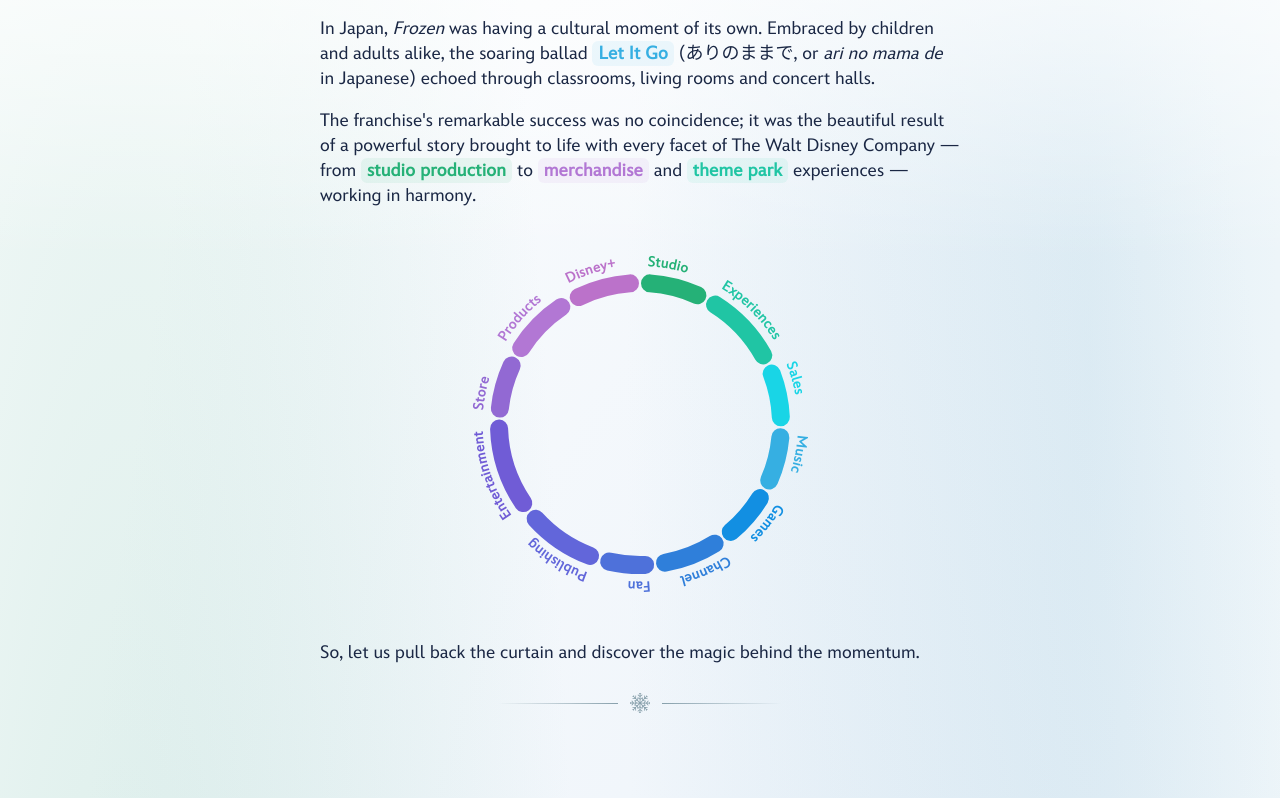
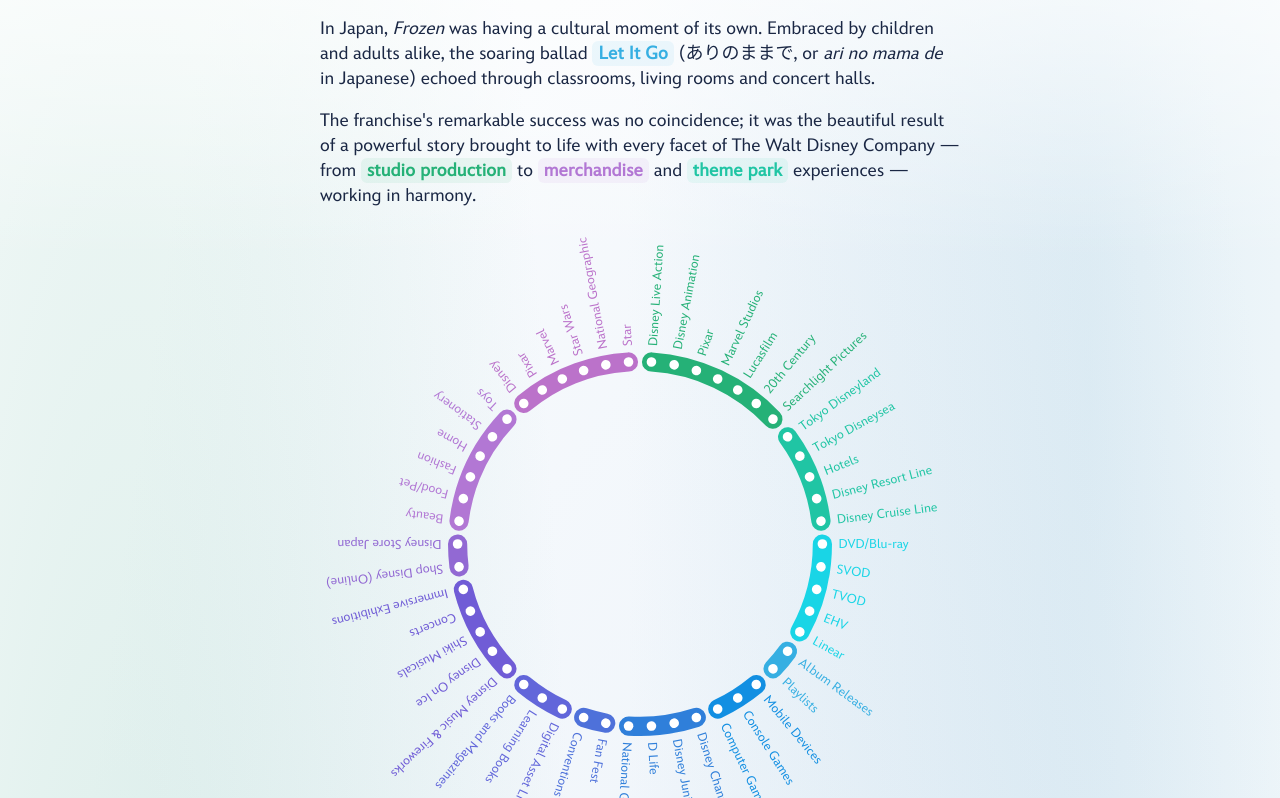
Before and after one commit to officeofjane/diana-frost-january, a SvelteKit app: page / in a window 1280 px wide. Shown: the part 942-1740 px from the top of the page. Built offline with nearby package versions, Linux system fonts and the light colour scheme.

Commit message:
full wheel test

```diff
--- /dev/null
+++ b/src/components/FullWheel.svelte
@@ -0,0 +1,134 @@
+<script>
+  import { arc, pie } from "d3-shape";
+  import { range } from "d3-array";
+  import { scaleLinear } from "d3-scale";
+  import { data, NUM_NODES } from "$data/data.js";
+  import colours from "$data/colours.json";
+
+  let { width, height, highlight = "" } = $props();
+
+  const MARGIN = 160;
+  const ARC_WIDTH = 24;
+  const NODE_RADIUS = 6;
+  const labelStartAngle = 360/NUM_NODES/2 - 90;
+
+  const toDegrees = (radians) => radians * 180/Math.PI;
+
+  const nodeScale = scaleLinear()
+    .domain([0, NUM_NODES])
+    .range([-90, 270]);
+
+  const outerRadius = $derived(Math.min(width, height) * 0.5 - MARGIN);
+  const innerRadius = $derived(outerRadius - ARC_WIDTH);
+
+  const wheelArc = $derived.by(() => {
+    const d = arc()
+      .innerRadius(innerRadius)
+      .outerRadius(outerRadius)
+      .padAngle(0.015)
+      .cornerRadius(ARC_WIDTH);
+    return d;
+  });
+
+  const highlightArc = $derived.by(() => {
+    const d = arc()
+      .innerRadius(innerRadius)
+      .outerRadius(width/2)
+      .padAngle(0.01)
+    return d;
+  });
+
+  const wheelPie = pie()
+    .sort(null)
+    .value((d) => d.labels.length);
+  const wheelData = wheelPie(data);
+
+  // console.log(wheelData);
+</script>
+
+<svg viewBox="0, 0, {width}, {height}">
+  <g
+    class="pie"
+    transform="translate({width/2}, {height/2})"
+  >
+    {#each wheelData as slice}
+    {@const centroid = slice.startAngle + (slice.endAngle - slice.startAngle)/2}
+    {@const category = slice.data.category}
+      <path class="arc {category}"
+        d={wheelArc(slice)}
+        fill={colours[category]}
+      />
+      <text class="category {category}"
+        x="-14"
+        dy="-0.5em"
+        fill={colours[category]}
+        opacity={category === highlight ? 1 : 0}
+        text-anchor="end"
+        transform="rotate({toDegrees(centroid) + labelStartAngle}) translate({innerRadius}, 0)"
+      >
+        {slice.data.name}
+      </text>
+    {/each}
+  </g>
+
+  <g class="labels"
+    transform="translate({width/2}, {height/2})"
+  >
+    {#each wheelData as slice, i}
+    {@const category = slice.data.category}
+      {#each slice.data.labels as label, k}
+        <text class="label {category}"
+          x="8"
+          dy="0.35em"
+          style="--label-colour: {category === highlight  || highlight === "all" ? colours[category] : 'inherit'}"
+          fill="var(--label-colour)"
+          transform="rotate({toDegrees(slice.startAngle) + (360/NUM_NODES * k) + labelStartAngle}) translate({outerRadius}, 0)"
+        >
+          {label}
+        </text>
+      {/each}
+    {/each}
+  </g>
+
+  <g class="nodes"
+    transform="translate({width/2}, {height/2})"
+  >
+    {#each range(NUM_NODES) as node}
+      <circle class="node"
+      cx="0"
+      cy={(outerRadius-ARC_WIDTH/2)}
+      r={NODE_RADIUS}
+      transform="rotate({nodeScale(node)})"
+    />
+    {/each}
+  </g>
+</svg>
+
+<style>
+  svg {
+    width: 100%;
+    height: 100%;
+
+    --gray: rgb(125, 137, 155);
+    --label-colour: var(--gray);
+  }
+
+  .node {
+    fill: white;
+  }
+
+  text {
+    font-size: 1rem;
+    font-weight: 500;
+
+    &.category {
+      font-size: 1.25rem;
+      font-weight: 700;
+    }
+
+    &.label {
+      fill: var(--label-colour);
+    }
+  }
+
+</style>
--- a/src/components/Index.svelte
+++ b/src/components/Index.svelte
@@ -5,6 +5,7 @@
   import SnowParticles from "$components/SnowParticles.svelte";
   import Header from '$components/Header.svelte';
   import SmallWheel from '$components/SmallWheel.svelte';
+  import FullWheel from '$components/FullWheel.svelte';
   import Wheel from '$components/Wheel.svelte';
   import ScrollyWrapper from '$components/ScrollyWrapper.svelte';
   import Snowflake from '$components/Snowflake.svelte';
@@ -35,7 +36,8 @@
         <p>{@html p.text}</p>
       {/each}
       <div class="small-wheel-wrapper">
-        <SmallWheel width=400 height=400 />
+        <!-- <SmallWheel width=400 height=400 /> -->
+         <FullWheel width=800 height=800 highlight="all"/>
       </div>
       <p>{@html copy.transition}</p>
       <Snowflake />
```
